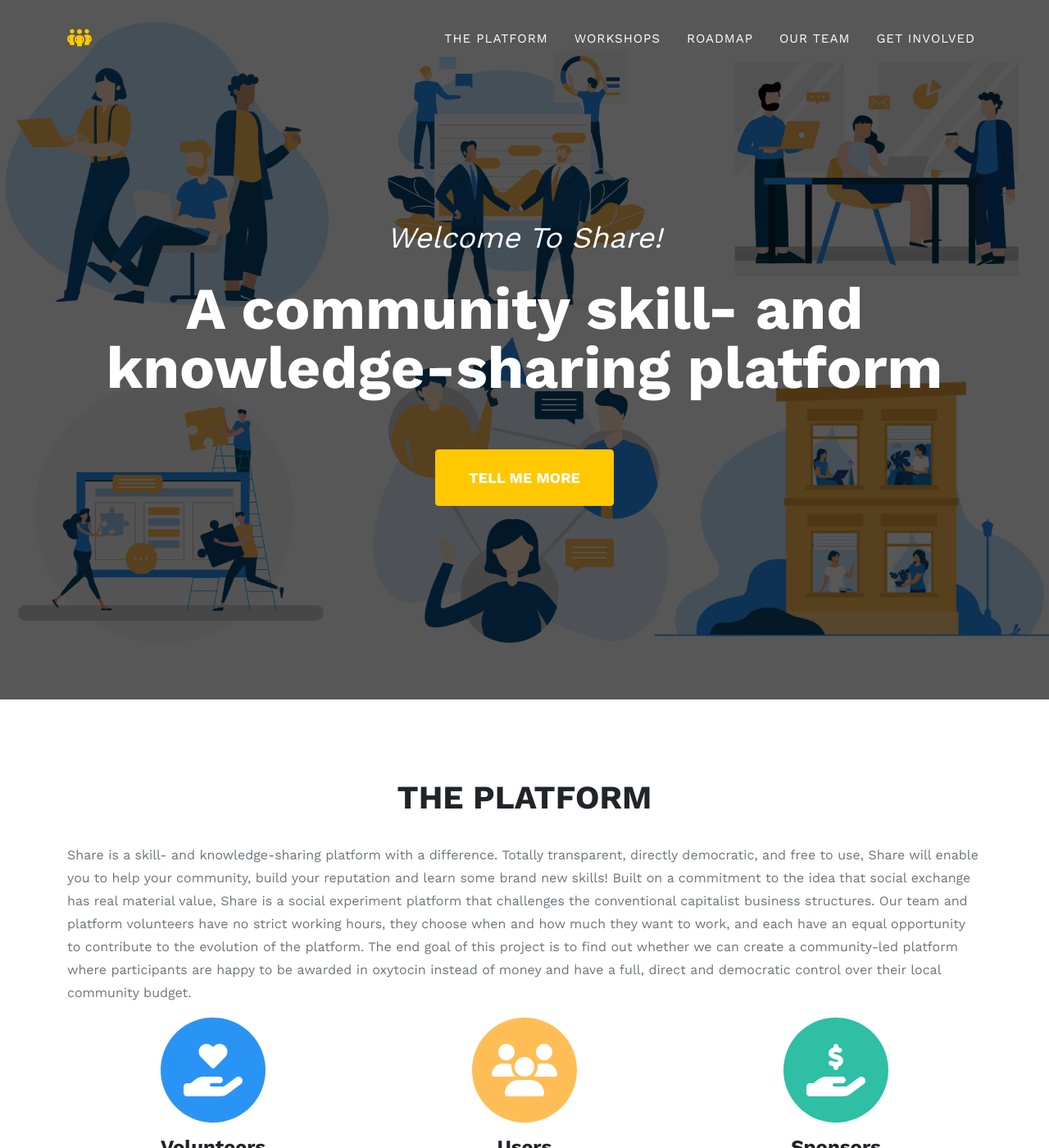
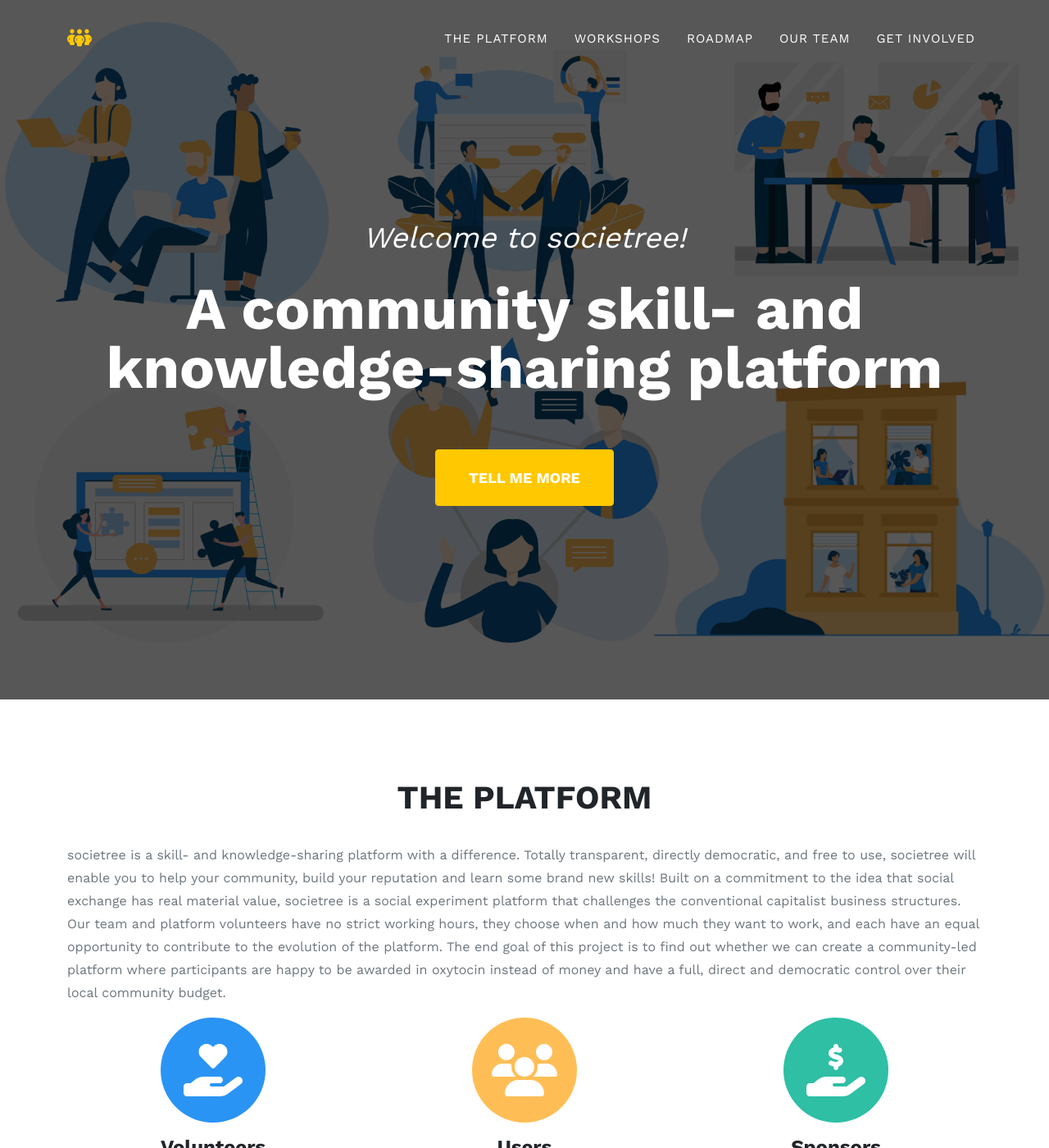
Before and after one commit to societree/societree.github.io, a Jekyll site: the page built from index.html, in a window 1280 px wide and 1400 px high. Shown: the whole window at 82% size. Built offline with Jekyll 4.4.1, drawn with Linux system fonts in a browser that asks for light colours; nearby versions of some CDN libraries; some of the changed text lies outside the part shown.

Commit message:
Change all references from share to societree

```diff
--- a/_config.yml
+++ b/_config.yml
@@ -14,7 +14,7 @@
 url    : "" # the base hostname & protocol for your site, e.g. http://example.com
 baseurl: "" # the subpath of your site, e.g. /blog
 
-title      : Share Platform
+title      : societree
 email      : share.bristol.uk@gmail.com
 author     : Mihajlo Milosavljevic
 # logo:     #optional, defaults to site title
--- a/_includes/footer.html
+++ b/_includes/footer.html
@@ -1,7 +1,7 @@
 <footer class="footer py-4">
   <div class="container">
     <div class="row align-items-center">
-      <div class="col-lg-4 text-lg-start link-light">Copyright &copy; Share Platform 2022</div>
+      <div class="col-lg-4 text-lg-start link-light">Copyright &copy; societree 2022</div>
       <div class="col-lg-4 my-3 my-lg-0">
         <!-- <a class="btn btn-light btn-social mx-2" href="#!" aria-label="Twitter"><i class="fab fa-twitter"></i></a>
         <a class="btn btn-light btn-social mx-2" href="#!" aria-label="Facebook"><i class="fab fa-facebook-f"></i></a>
--- a/_includes/index/masterhead.html
+++ b/_includes/index/masterhead.html
@@ -1,6 +1,6 @@
 <header class="masthead">
   <div class="container">
-    <div class="masthead-subheading">Welcome To Share!</div>
+    <div class="masthead-subheading">Welcome to societree!</div>
     <div class="masthead-heading">A community skill- and knowledge-sharing platform</div>
     <a class="btn btn-primary btn-xl text-uppercase" href="#platform">Tell Me More</a>
   </div>
--- a/_includes/index/platform.html
+++ b/_includes/index/platform.html
@@ -7,10 +7,10 @@
         The Platform
       </h2>
       <p class="text-muted">
-        Share is a skill- and knowledge-sharing platform with a difference. Totally transparent,
-        directly democratic, and free to use, Share will enable you to help your community, build
+        societree is a skill- and knowledge-sharing platform with a difference. Totally transparent,
+        directly democratic, and free to use, societree will enable you to help your community, build
         your reputation and learn some brand new skills! Built on a commitment to the idea that
-        social exchange has real material value, Share is a social experiment platform that
+        social exchange has real material value, societree is a social experiment platform that
         challenges the conventional capitalist business structures. Our team and platform
         volunteers have no strict working hours, they choose when and how much they want
         to work, and each have an equal opportunity to contribute to the evolution of the platform.
--- a/_layouts/default.html
+++ b/_layouts/default.html
@@ -6,9 +6,9 @@
   <meta name="viewport" content="width=device-width, initial-scale=1, shrink-to-fit=no" />
   <meta name="description" content="" />
   <meta name="author" content="" />
-  <meta property="og:title" content="Share Platform" />
-  <meta property="og:image" content="https://raw.githubusercontent.com/share-platform/share-platform.github.io/master/assets/img/banner.png" />
-  <title>Share Platform</title>
+  <meta property="og:title" content="societree" />
+  <meta property="og:image" content="https://raw.githubusercontent.com/societree/societree.github.io/master/assets/img/banner.png" />
+  <title>societree</title>
   <!-- Favicon-->
   <link rel="icon" type="image/x-icon" href="/assets/favicon.png" />
   <!-- Font Awesome icons (free version)-->
```
